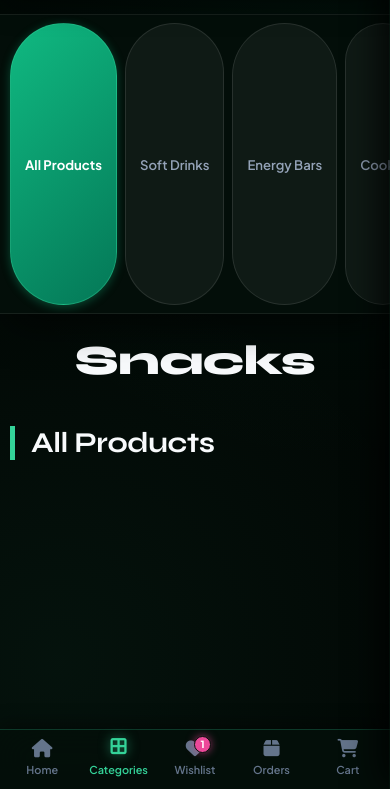
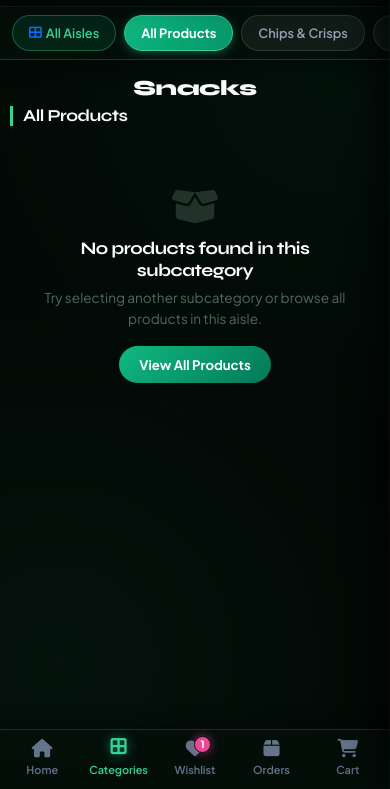
Before and after one commit to Spidey173/Dailydrop, a Flask app: page /snacks in a window 390 px wide. Shown: the part 55-844 px from the top of the page. Run offline with Flask 3, Linux system fonts and the light colour scheme; the visitor is signed in with stand-in values (Sample User, id 1); a database or web service that is not in the repository returns one stand-in record (values such as "Sample title"); some libraries are stand-ins or nearby versions.

Commit message:
fix(categories): compact mobile category chips rail, fix subcategory filtering, and add /categories hub

```diff
--- a/static/css/main.css
+++ b/static/css/main.css
@@ -907,23 +907,7 @@ button {
 }
 
 .product-badge-speed {
-  position: absolute;
-  top: 10px;
-  left: 10px;
-  display: inline-flex;
-  align-items: center;
-  gap: 5px;
-  background: rgba(16, 185, 129, 0.22);
-  border: 1px solid rgba(52, 211, 153, 0.45);
-  color: #34d399;
-  font-size: 0.65rem;
-  font-weight: 800;
-  letter-spacing: 0.04em;
-  padding: 3px 8px;
-  border-radius: 999px;
-  z-index: 2;
-  box-shadow: 0 2px 8px rgba(0, 0, 0, 0.5);
-  backdrop-filter: blur(6px);
+  display: none !important;
 }
 
 .product-image-container {
@@ -1688,65 +1672,112 @@ textarea.form-input {
     background-color: #34d399 !important;
   }
 
-  /* Category layout: horizontal scroll chip rail */
+  /* Category layout: compact horizontal scroll chip rail */
   .main-container {
-    flex-direction: column;
-    margin-top: 14px;
-    margin-bottom: 30px;
-    gap: 12px;
-    padding: 0 10px;
+    flex-direction: column !important;
+    margin-top: 6px !important;
+    margin-bottom: 30px !important;
+    gap: 8px !important;
+    padding: 0 10px !important;
   }
 
   .categories-sidebar {
-    position: sticky;
-    top: 68px;
-    z-index: 990;
-    width: calc(100% + 20px);
-    margin: 0 -10px 10px -10px;
-    padding: 8px 10px;
-    display: flex;
-    flex-direction: row;
-    gap: 8px;
-    overflow-x: auto;
-    white-space: nowrap;
-    -webkit-overflow-scrolling: touch;
-    scrollbar-width: none;
-    border-radius: 0;
-    border-left: none;
-    border-right: none;
-    background: rgba(4, 15, 10, 0.95);
-    backdrop-filter: blur(16px);
-    -webkit-backdrop-filter: blur(16px);
+    position: sticky !important;
+    top: 54px !important;
+    z-index: 990 !important;
+    flex: 0 0 auto !important;
+    width: calc(100% + 20px) !important;
+    height: auto !important;
+    min-height: 0 !important;
+    max-height: 56px !important;
+    margin: 0 -10px 8px -10px !important;
+    padding: 8px 12px !important;
+    display: flex !important;
+    flex-direction: row !important;
+    align-items: center !important;
+    justify-content: flex-start !important;
+    gap: 8px !important;
+    overflow-x: auto !important;
+    overflow-y: hidden !important;
+    white-space: nowrap !important;
+    -webkit-overflow-scrolling: touch !important;
+    scrollbar-width: none !important;
+    border-radius: 0 !important;
+    border-top: 1px solid rgba(255, 255, 255, 0.06) !important;
+    border-bottom: 1px solid rgba(52, 211, 153, 0.25) !important;
+    border-left: none !important;
+    border-right: none !important;
+    background: rgba(4, 15, 10, 0.95) !important;
+    backdrop-filter: blur(16px) !important;
+    -webkit-backdrop-filter: blur(16px) !important;
+    box-shadow: 0 4px 16px rgba(0, 0, 0, 0.45) !important;
   }
 
   .categories-sidebar::-webkit-scrollbar {
-    display: none;
+    display: none !important;
   }
 
   .categories-header {
-    display: none;
+    display: none !important;
   }
 
   .category-item {
-    flex: 0 0 auto;
-    padding: 7px 14px;
-    border-radius: 999px;
-    font-size: 0.82rem;
-    margin-bottom: 0;
-    background: rgba(255, 255, 255, 0.05);
-    border: 1px solid rgba(255, 255, 255, 0.1);
-    color: var(--text-secondary);
+    display: inline-flex !important;
+    flex: 0 0 auto !important;
+    align-items: center !important;
+    justify-content: center !important;
+    height: 36px !important;
+    padding: 0 16px !important;
+    border-radius: 999px !important;
+    font-size: 0.8rem !important;
+    font-weight: 600 !important;
+    margin: 0 !important;
+    background: rgba(255, 255, 255, 0.06) !important;
+    border: 1px solid rgba(255, 255, 255, 0.12) !important;
+    color: #94a3b8 !important;
+    white-space: nowrap !important;
+    cursor: pointer !important;
+    transition: all 0.2s ease !important;
+    -webkit-tap-highlight-color: transparent !important;
+  }
+
+  .category-item span {
+    white-space: nowrap !important;
+    display: inline-block !important;
   }
 
   .category-item .fa-chevron-right {
-    display: none;
+    display: none !important;
+  }
+
+  .category-item:hover,
+  .category-item:active {
+    background: rgba(16, 185, 129, 0.15) !important;
+    border-color: rgba(52, 211, 153, 0.4) !important;
+    color: #ffffff !important;
+    transform: none !important;
   }
 
   .category-item.active {
-    background: var(--gradient-primary);
-    color: #ffffff;
-    border-color: rgba(52, 211, 153, 0.4);
-    box-shadow: 0 2px 10px rgba(16, 185, 129, 0.35);
+    background: linear-gradient(135deg, #10b981 0%, #059669 100%) !important;
+    color: #ffffff !important;
+    border-color: #34d399 !important;
+    box-shadow: 0 2px 10px rgba(16, 185, 129, 0.4) !important;
+    font-weight: 700 !important;
+  }
+
+  /* Compact responsive category titles on mobile */
+  .products-section .products-title {
+    font-size: 1.35rem !important;
+    margin-bottom: 4px !important;
+    margin-top: 4px !important;
+  }
+
+  .products-section .category-title {
+    font-size: 1.05rem !important;
+    margin-bottom: 14px !important;
+    padding-left: 10px !important;
+    border-left: 3px solid var(--accent) !important;
   }
 
   /* Responsive Hero Slider - Sleek Quick-Commerce Banner */
@@ -3890,3 +3921,27 @@ img {
 .horizontal-scroll-rail::-webkit-scrollbar {
   display: none;
 }
+
+/* Category Hub & Aisle Selector Elements */
+.aisle-hub-pill {
+  background: rgba(16, 185, 129, 0.12) !important;
+  border: 1px solid rgba(52, 211, 153, 0.35) !important;
+  color: #34d399 !important;
+}
+
+.aisle-hub-pill:hover,
+.aisle-hub-pill:active {
+  background: rgba(16, 185, 129, 0.25) !important;
+  border-color: #34d399 !important;
+  color: #ffffff !important;
+}
+
+.category-hub-card {
+  transition: transform 0.22s ease, border-color 0.22s ease, box-shadow 0.22s ease !important;
+}
+
+.category-hub-card:hover {
+  transform: translateY(-3px) scale(1.01) !important;
+  border-color: rgba(52, 211, 153, 0.55) !important;
+  box-shadow: 0 12px 28px rgba(0, 0, 0, 0.55), 0 0 20px rgba(16, 185, 129, 0.2) !important;
+}
--- a/static/js/cart-helpers.js
+++ b/static/js/cart-helpers.js
@@ -460,7 +460,7 @@ function initMobileExperience() {
   if (currentPath.includes('/admin')) return;
 
   const isHome = currentPath === '/' || currentPath.includes('/intro');
-  const isCategory = ['/vegetables', '/dairy_breakfast', '/snacks', '/baby_care', '/personal_care', '/household_items', '/home_kitchen', '/grocery', '/beverages', '/frozen_foods'].some(p => currentPath.includes(p));
+  const isCategory = ['/categories', '/category', '/vegetables', '/dairy_breakfast', '/snacks', '/baby_care', '/personal_care', '/household_items', '/home_kitchen', '/grocery', '/beverages', '/frozen_foods'].some(p => currentPath.includes(p));
   const isWishlist = currentPath.includes('/wishlist');
   const isOrders = currentPath.includes('/orders');
   const isCart = currentPath.includes('/cart');
@@ -497,7 +497,7 @@ function initMobileExperience() {
               <i class="fas fa-house"></i>
               <span>Home</span>
           </a>
-          <a href="/vegetables" class="mobile-nav-item ${isCategory ? 'active' : ''}" title="Categories">
+          <a href="/categories" class="mobile-nav-item ${isCategory ? 'active' : ''}" title="Categories">
               <i class="fas fa-border-all"></i>
               <span>Categories</span>
           </a>
--- a/templates/category.html
+++ b/templates/category.html
@@ -69,6 +69,9 @@
     <!-- Categories sidebar -->
     <div class="categories-sidebar">
       <h3 class="categories-header"><i class="fas fa-th-list me-2" style="color: var(--primary);"></i> Categories</h3>
+      <a href="{{ url_for('products.categories') }}" class="category-item aisle-hub-pill" title="View all aisles" style="text-decoration: none;">
+        <i class="fas fa-th-large me-1 text-primary"></i> <span>All Aisles</span>
+      </a>
       {% for subcat in category_config.subcategories %}
       <div class="category-item {% if loop.first %}active{% endif %}" data-category="{{ subcat.slug }}">
         <span>{{ subcat.name }}</span> <i class="fas fa-chevron-right fs-xs"></i>
@@ -195,9 +198,23 @@
           (p.category || '').toLowerCase() === 'vegetables' || (!isProduceFruit(p.name) && (p.category === '' || (p.category || '').toLowerCase() === 'vegetables'))
         );
       } else {
-        currentCategoryProducts = products.filter(p =>
-          (p.category || '').toLowerCase() === catTarget || (p.category || '').toLowerCase().includes(catTarget)
-        );
+        currentCategoryProducts = products.filter(p => {
+          const sub = (p.category || '').toLowerCase();
+          const name = (p.name || '').toLowerCase();
+          return sub === catTarget || sub.includes(catTarget) || catTarget.includes(sub) || name.includes(catTarget);
+        });
+      }
+
+      if (currentCategoryProducts.length === 0) {
+        productsGrid.innerHTML = `
+          <div style="grid-column: 1 / -1; text-align: center; padding: 48px 16px; color: var(--text-muted);">
+            <i class="fas fa-box-open" style="font-size: 2.4rem; margin-bottom: 12px; opacity: 0.4;"></i>
+            <h4 style="color: #ffffff; font-size: 1.1rem; margin-bottom: 6px;">No products found in this subcategory</h4>
+            <p style="font-size: 0.85rem; margin-bottom: 16px;">Try selecting another subcategory or browse all products in this aisle.</p>
+            <button onclick="renderProducts('all'); document.querySelectorAll('.category-item').forEach(i => i.classList.toggle('active', i.dataset.category==='all'));" style="background: var(--gradient-primary); border: none; padding: 8px 20px; border-radius: 999px; color: #fff; font-weight: 700; font-size: 0.82rem; cursor: pointer;">View All Products</button>
+          </div>
+        `;
+        return;
       }
 
       loadMoreProducts();
@@ -221,7 +238,6 @@
 
         productCard.innerHTML = `
           <div class="product-image-container">
-            <span class="product-badge-speed"><i class="fas fa-bolt"></i> 10 MINS</span>
             <button class="wishlist-heart-btn ${typeof isInWishlist === 'function' && isInWishlist(product.id) ? 'active' : ''}" data-product-id="${product.id}" onclick="toggleWishlist(${product.id}, event)" title="Save to Wishlist">
               <i class="${typeof isInWishlist === 'function' && isInWishlist(product.id) ? 'fas' : 'far'} fa-heart"></i>
             </button>
--- a/templates/index.html
+++ b/templates/index.html
@@ -510,7 +510,6 @@ function renderSearchResultsList(filteredProducts, searchTerm) {
 
     productCard.innerHTML = `
       <div class="product-image-container">
-        <span class="product-badge-speed"><i class="fas fa-bolt"></i> 10 MINS</span>
         <button class="wishlist-heart-btn ${isWishlisted ? 'active' : ''}" data-product-id="${pId}" onclick="toggleWishlist(${pId}, event)" title="Save to Wishlist">
           <i class="${isWishlisted ? 'fas' : 'far'} fa-heart"></i>
         </button>
@@ -666,7 +665,6 @@ function renderPopularProducts() {
 
         productCard.innerHTML = `
             <div class="product-image-container">
-                <span class="product-badge-speed"><i class="fas fa-bolt"></i> 10 MINS</span>
                 <button class="wishlist-heart-btn ${isWishlisted ? 'active' : ''}" data-product-id="${pId}" onclick="toggleWishlist(${pId}, event)" title="Save to Wishlist">
                     <i class="${isWishlisted ? 'fas' : 'far'} fa-heart"></i>
                 </button>
```
Also changed, not shown: blueprints/products.py (+44 -27 lines), templates/categories.html (added, +104 -0 lines), tests/test_products.py (+1 -1 lines).
